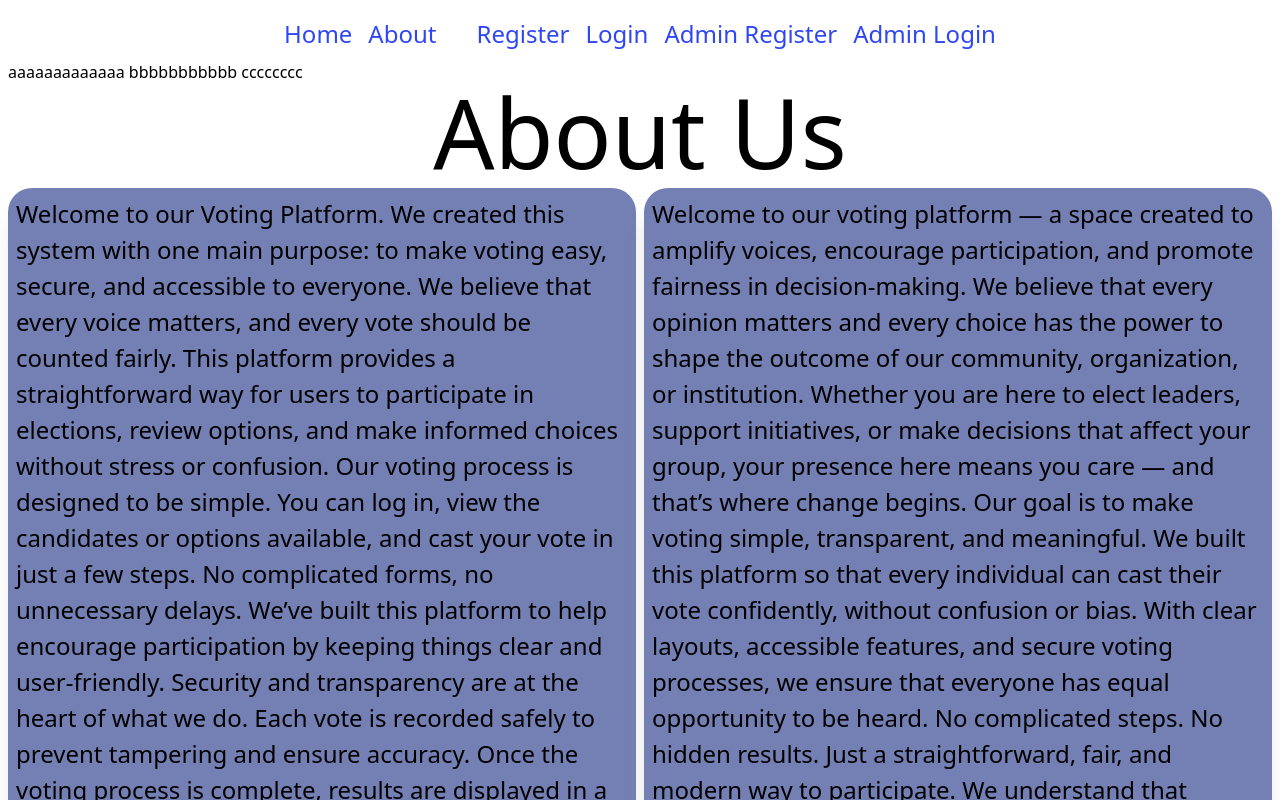
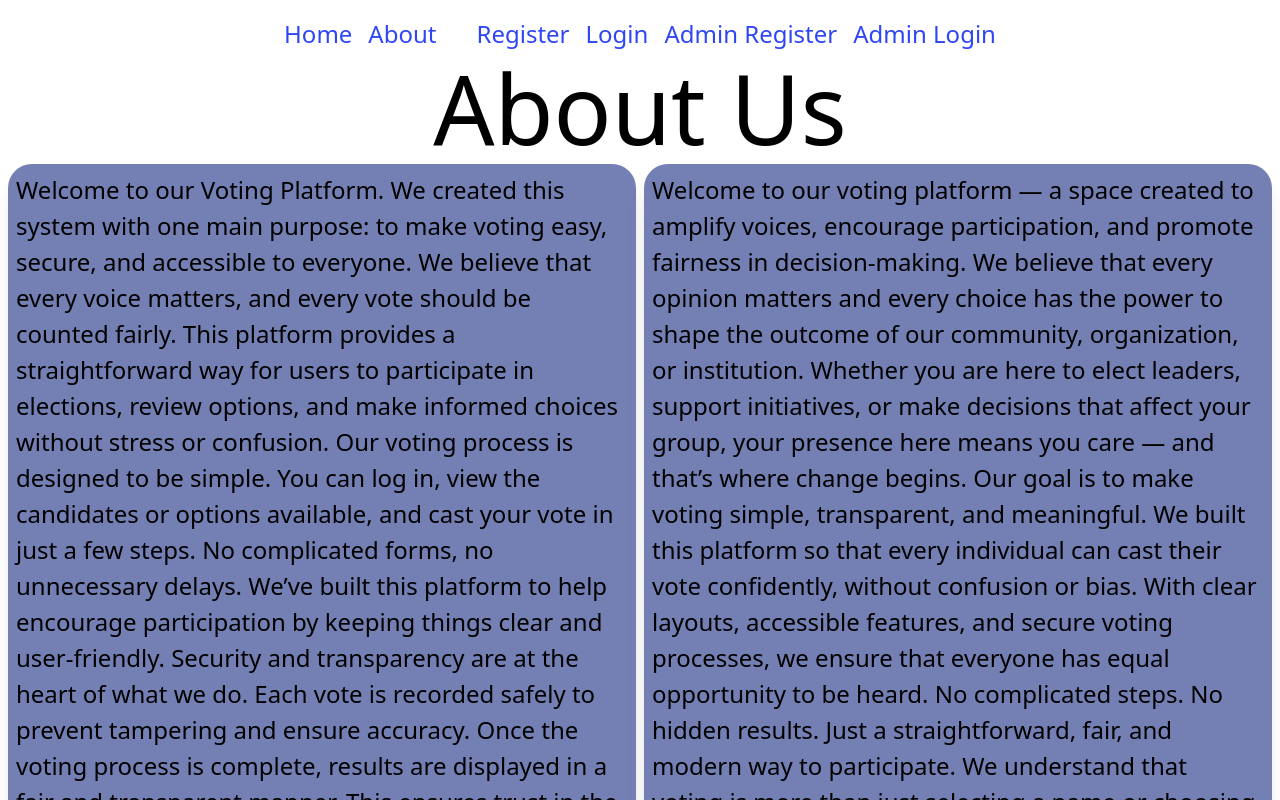
Before and after one commit to Em-myy/voting-app, a React app in the folder frontend/: page /about in a window 1280 px wide. Shown: the top 800 px of the page. Built offline with nearby package versions, Linux system fonts and the light colour scheme; the HTML template or start-up script is replaced by a standard one.

Commit message:
fixed about

```diff
--- a/frontend/src/pages/About.jsx
+++ b/frontend/src/pages/About.jsx
@@ -4,9 +4,6 @@ const About = () => {
   return (
     <div className="dark:bg-[#366075] h-[100%] p-2">
       <Navbar />
-      aaaaaaaaaaaaa
-      bbbbbbbbbbb
-      cccccccc
       <div className="text-5xl md:text-8xl text-center pb-2">About Us</div>
       <div className="grid grid-cols-1 md:grid-cols-2 gap-2">
         <div className="flex flex-col gap-y-2">
```
